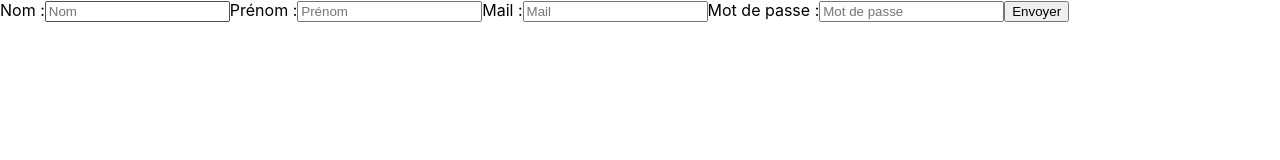
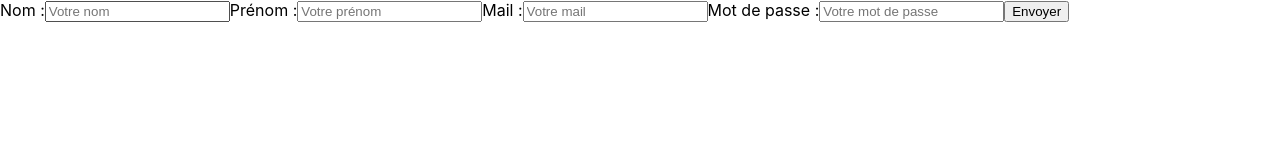
Before and after one commit to JueAloha/traveltoutou, a React (Create React App) app in the folder my-app/: page /login in a window 1280 px wide. Shown: the top 160 px of the page. Built offline with nearby package versions, Linux system fonts and the light colour scheme.

Commit message:
[FRONT - Login] Add input verification on user registration

```diff
--- /dev/null
+++ b/my-app/src/components/LoginLogic.js
@@ -0,0 +1,3 @@
+ export const subcription = (event,data) => {
+            console.log(data)
+    };
--- a/my-app/src/view/login.js
+++ /dev/null
@@ -1,55 +0,0 @@
-import React, {Component} from "react";
-
-class Login extends Component {
-    state = {
-        lastName: "",
-        firstName: "",
-        mail: "",
-        password: "",
-    };
-
-    handleInputChange(event) {
-        const target = event.target;
-        const value = target.value;
-        const name = target.name;
-        this.setState({
-            [name]: value,
-        })
-    }
-
-    handleSubmit = (event) => {
-        event.preventDefault();
-        if (!this.state.lastName || !this.state.firstName || !this.state.mail || !this.state.password) {
-            window.alert("Merci de remplir tous les champs")
-        } else {
-            //this.post_data()
-            console.log(this.state)
-        }
-    };
-
-    render() {
-        return (
-            <form>
-                <label>
-                    Nom :
-                    <input type="text" placeholder="Nom" value={this.state.lastName} onChange={(e)=>this.handleInputChange(e)} name="lastName" />
-                </label>
-                <label>
-                    Prénom :
-                    <input type="text" placeholder="Prénom" value={this.state.firstName} onChange={(e)=>this.handleInputChange(e)} name="firstName" />
-                </label>
-                <label>
-                    Mail :
-                    <input type="mail" placeholder="Mail" value={this.state.mail} onChange={(e)=>this.handleInputChange(e)} name="mail" />
-                </label>
-                <label>
-                    Mot de passe :
-                    <input type="password" placeholder="Mot de passe" value={this.state.password} onChange={(e)=>this.handleInputChange(e)} name="password" />
-                </label>
-                <input type="submit" onClick={(e)=>this.handleSubmit(e)} value="Envoyer" />
-            </form>
-        );
-    }
-}
-
-export default Login;
--- /dev/null
+++ b/my-app/src/views/login.js
@@ -0,0 +1,86 @@
+import React, {Component} from "react";
+import { subcription } from '../components/LoginLogic'
+
+class Login extends Component {
+    state = {
+        lastName: "",
+        firstName: "",
+        mail: "",
+        password: "",
+        validation: "isValid",
+    };
+
+    handleInputChange(event) {
+        const target = event.target;
+        const value = target.value;
+        const name = target.name;
+        this.setState({
+            [name]: value,
+        });
+    }
+
+    infosVerification(event) {
+        event.preventDefault();
+        if (this.state.lastName.length < 2 || this.state.firstName.length < 2) {
+            this.setState(
+                {
+                    validation: "notValid"
+                }
+            );
+            return null
+        } else {
+            this.setState(
+                {
+                    validation: "isValid"
+                }
+            );
+            subcription(this.state)
+        }
+    }
+
+    render() {
+        let errLastName;
+        let errFirstName;
+        let errMail;
+        let errPassword;
+        if (this.state.validation === "notValid") {
+            errLastName = <span>"Veuillez entrer votre nom"</span>;
+            errFirstName = <span>"Veuillez entrer votre prénom"</span>;
+            errMail = <span>"Veuillez entrer votre mail"</span>;
+            errPassword = <span>"Veuillez entrer votre mot de passe"</span>;
+        } else {
+            errLastName = null;
+            errFirstName = null;
+            errMail = null;
+            errPassword = null;
+        }
+
+        return (
+            <form>
+                <label>
+                    Nom :
+                    <input className={this.state.validation} type="text" placeholder="Votre nom" value={this.state.lastName} onChange={(e)=>this.handleInputChange(e)} name="lastName" />
+                    {errLastName}
+                </label>
+                <label>
+                    Prénom :
+                    <input className={this.state.validation} type="text" placeholder="Votre prénom" value={this.state.firstName} onChange={(e)=>this.handleInputChange(e)} name="firstName" />
+                    {errFirstName}
+                </label>
+                <label>
+                    Mail :
+                    <input className={this.state.validation} type="mail" placeholder="Votre mail" value={this.state.mail} onChange={(e)=>this.handleInputChange(e)} name="mail" />
+                    {errMail}
+                </label>
+                <label>
+                    Mot de passe :
+                    <input className={this.state.validation} type="password" placeholder="Votre mot de passe" value={this.state.password} onChange={(e)=>this.handleInputChange(e)} name="password" />
+                    {errPassword}
+                </label>
+                <input onClick={(e)=> this.infosVerification(e)} type="submit" value="Envoyer" />
+            </form>
+        );
+    }
+}
+
+export default Login;
```
Also changed, not shown: my-app/src/App.js (+5 -5 lines), my-app/src/components/login.js (deleted), my-app/src/views/account.js (renamed from my-app/src/view/account.js), my-app/src/views/ad.js (renamed from my-app/src/view/ad.js), my-app/src/views/home.js (renamed from my-app/src/view/home.js), my-app/src/views/listing.js (renamed from my-app/src/view/listing.js).
